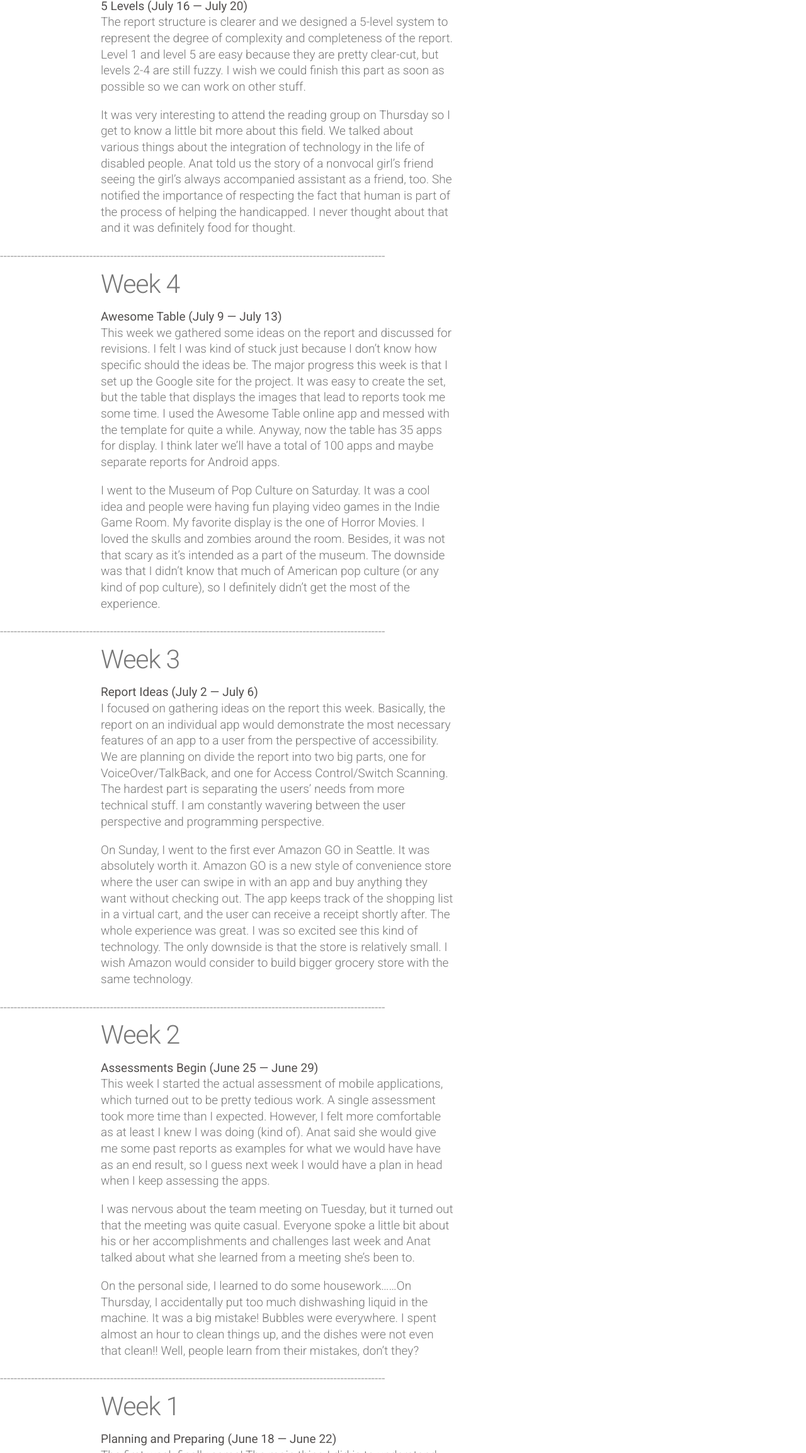
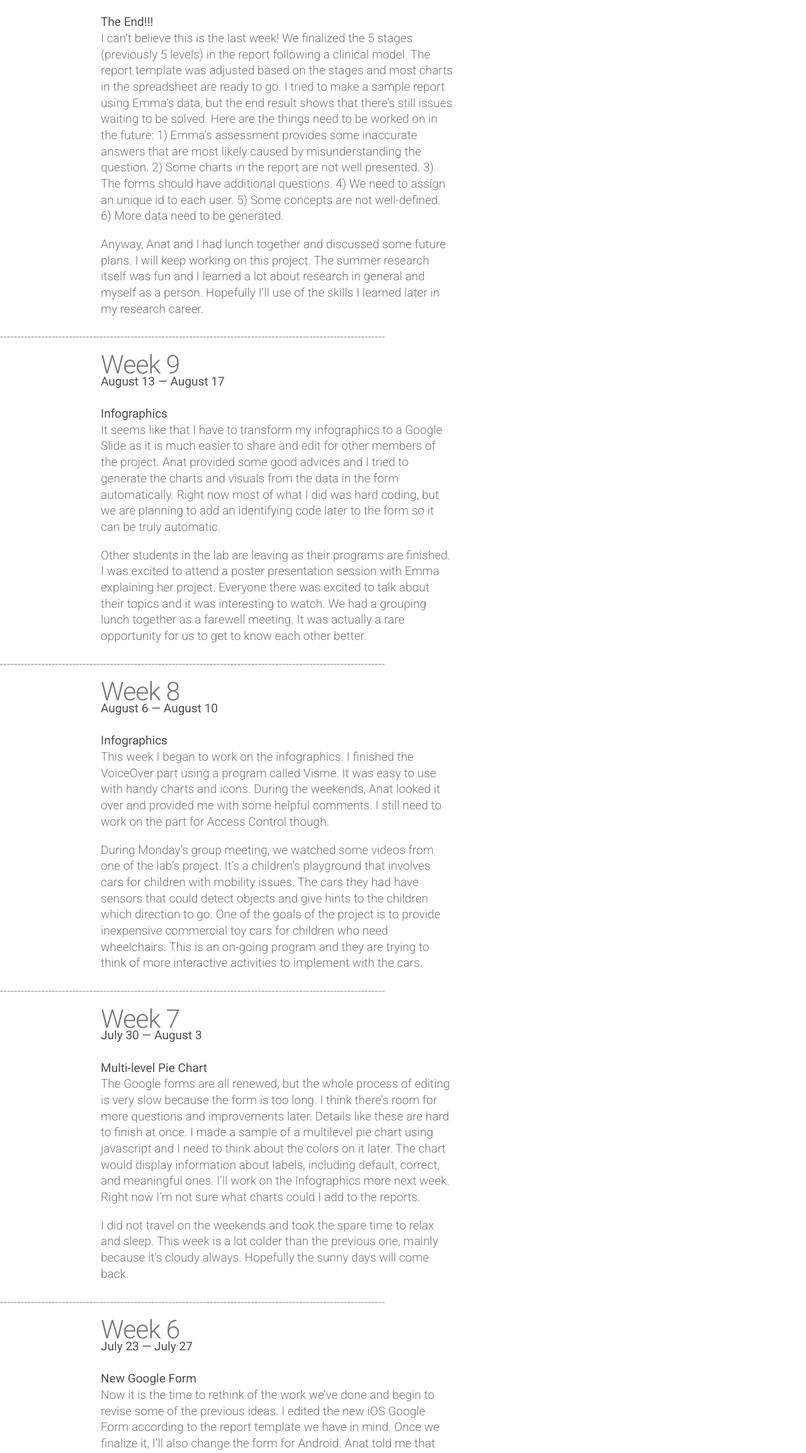
Before and after one commit to Cecilia-S/Cecilia-S.github.io, a plain HTML site: page journal.html in a window 1280 px wide. Shown: the part 493-2800 px from the top of the page at 63% size. Drawn offline with nearby package versions, Linux system fonts and the light colour scheme.

Commit message:
Update journal.html

```diff
--- a/journal.html
+++ b/journal.html
@@ -51,12 +51,83 @@
 	<!-- Main -->
 		<div id="main">
 
+		<div id="content" class="container">
+				<section class="7u">
+					<header>
+						<h2>Week 10</h2>
+						<h4>August 20 — August 24</h4>
+						<br/>
+						<h4>The End!!!</h4>
+						<p>I can’t believe this is the last week! We finalized the 5 stages (previously 5 levels) in the report following a clinical model. The report template was adjusted based on the stages and most charts in the spreadsheet are ready to go. I tried to make a sample report using Emma’s data, but the end result shows that there’s still issues waiting to be solved. Here are the things need to be worked on in the future: 1) Emma’s assessment provides some inaccurate answers that are most likely caused by misunderstanding the question. 2) Some charts in the report are not well presented. 3) The forms should have additional questions. 4) We need to assign an unique id to each user. 5) Some concepts are not well-defined. 6) More data need to be generated.</p>
+						<p>Anyway, Anat and I had lunch together and discussed some future plans. I will keep working on this project. The summer research itself was fun and I learned a lot about research in general and myself as a person. Hopefully I’ll use of the skills I learned later in my research career.</p>
+					</header>
+
+			</div>
+			<p>----------------------------------------------------------------------------------------------------------------</p>
+
+		<div id="content" class="container">
+				<section class="7u">
+					<header>
+						<h2>Week 9</h2>
+						<h4>August 13 — August 17</h4>
+						<br/>
+						<h4>Infographics  </h4>
+						<p>It seems like that I have to transform my infographics to a Google Slide as it is much easier to share and edit for other members of the project. Anat provided some good advices and I tried to generate the charts and visuals from the data in the form automatically. Right now most of what I did was hard coding, but we are planning to add an identifying code later to the form so it can be truly automatic.</p>
+						<p>Other students in the lab are leaving as their programs are finished. I was excited to attend a poster presentation session with Emma explaining her project. Everyone there was excited to talk about their topics and it was interesting to watch. We had a grouping lunch together as a farewell meeting. It was actually a rare opportunity for us to get to know each other better.</p>
+					</header>
+
+			</div>
+			<p>----------------------------------------------------------------------------------------------------------------</p>
+
+		<div id="content" class="container">
+				<section class="7u">
+					<header>
+						<h2>Week 8</h2>
+						<h4>August 6 — August 10</h4>
+						<br/>
+						<h4>Infographics</h4>
+						<p>This week I began to work on the infographics. I finished the VoiceOver part using a program called Visme. It was easy to use with handy charts and icons. During the weekends, Anat looked it over and provided me with some helpful comments. I still need to work on the part for Access Control though.</p>
+						<p>During Monday’s group meeting, we watched some videos from one of the lab’s project. It’s a children’s playground that involves cars for children with mobility issues. The cars they had have sensors that could detect objects and give hints to the children which direction to go. One of the goals of the project is to provide inexpensive commercial toy cars for children who need wheelchairs. This is an on-going program and they are trying to think of more interactive activities to implement with the cars. </p>
+					</header>
+
+			</div>
+			<p>----------------------------------------------------------------------------------------------------------------</p>
+
+			<div id="content" class="container">
+				<section class="7u">
+					<header>
+						<h2>Week 7</h2>
+						<h4>July 30 — August 3</h4>
+						<br/>
+						<h4>Multi-level Pie Chart</h4>
+						<p>The Google forms are all renewed, but the whole process of editing is very slow because the form is too long. I think there’s room for more questions and improvements later. Details like these are hard to finish at once. I made a sample of a multilevel pie chart using javascript and I need to think about the colors on it later. The chart would display information about labels, including default, correct, and meaningful ones. I’ll work on the Infographics more next week. Right now I’m not sure what charts could I add to the reports.</p>
+						<p>I did not travel on the weekends and took the spare time to relax and sleep. This week is a lot colder than the previous one, mainly because it’s cloudy always. Hopefully the sunny days will come back.</p>
+					</header>
+
+			</div>
+			<p>----------------------------------------------------------------------------------------------------------------</p>
+
+			<div id="content" class="container">
+				<section class="7u">
+					<header>
+						<h2>Week 6</h2>
+						<h4>July 23 — July 27</h4>
+						<br/>
+						<h4>New Google Form</h4>
+						<p>Now it is the time to rethink of the work we’ve done and begin to revise some of the previous ideas. I edited the new iOS Google Form according to the report template we have in mind. Once we finalize it, I’ll also change the form for Android. Anat told me that this is a iterative process of doing new things and revisit the old ones. That was a big relief for me since I was having trouble making progress. Overall, I think we are moving forward now.</p>
+						<p>I visited the Seattle Central Public Library on Saturday. It was an amazing building, but I did not stay long enough to actually read a book, maybe next time. People there were nice and I loved the book spiral where you could walk downstairs without staircase.</p>
+					</header>
+
+			</div>
+			<p>----------------------------------------------------------------------------------------------------------------</p>
+
 			<div id="content" class="container">
 				<section class="7u">
 					<header>
 						<h2>Week 5</h2>
+						<h4>July 16 — July 20</h4>
 						<br/>
-						<h4>5 Levels  (July 16 — July 20)</h4>
+						<h4>5 Levels</h4>
 						<p>The report structure is clearer and we designed a 5-level system to represent the degree of complexity and completeness of the report. Level 1 and level 5 are easy because they are pretty clear-cut, but levels 2-4 are still fuzzy. I wish we could finish this part as soon as possible so we can work on other stuff.</p>
 						<p>It was very interesting to attend the reading group on Thursday so I get to know a little bit more about this field. We talked about various things about the integration of technology in the life of disabled people. Anat told us the story of a nonvocal girl’s friend seeing the girl’s always accompanied assistant as a friend, too. She notified the importance of respecting the fact that human is part of the process of helping the handicapped. I never thought about that and it was definitely food for thought. </p>
 					</header>
@@ -69,8 +140,9 @@
 				<section class="7u">
 					<header>
 						<h2>Week 4</h2>
+						<h4>July 9 — July 13</h4>
 						<br/>
-						<h4>Awesome Table  (July 9 — July 13)</h4>
+						<h4>Awesome Table</h4>
 						<p>This week we gathered some ideas on the report and discussed for revisions. I felt I was kind of stuck just because I don’t know how specific should the ideas be. The major progress this week is that I set up the Google site for the project. It was easy to create the set, but the table that displays the images that lead to reports took me some time. I used the Awesome Table online app and messed with the template for quite a while. Anyway, now the table has 35 apps for display. I think later we’ll have a total of 100 apps and maybe separate reports for Android apps.</p>
 						<p>I went to the Museum of Pop Culture on Saturday. It was a cool idea and people were having fun playing video games in the Indie Game Room. My favorite display is the one of Horror Movies. I loved the skulls and zombies around the room. Besides, it was not that scary as it’s intended as a part of the museum. The downside was that I didn’t know that much of American pop culture (or any kind of pop culture), so I definitely didn’t get the most of the experience.</p>
 					</header>
@@ -82,8 +154,9 @@
 				<section class="7u">
 					<header>
 						<h2>Week 3</h2>
+						<h4>July 2 — July 6</h4>
 						<br/>
-						<h4>Report Ideas  (July 2 — July 6)</h4>
+						<h4>Report Ideas</h4>
 						<p>I focused on gathering ideas on the report this week. Basically, the report on an individual app would demonstrate the most necessary features of an app to a user from the perspective of accessibility. We are planning on divide the report into two big parts, one for VoiceOver/TalkBack, and one for Access Control/Switch Scanning. The  hardest part is separating the users’ needs from more technical stuff. I am constantly wavering between the user perspective and programming perspective. </p>
 						<p>On Sunday, I went to the first ever Amazon GO in Seattle. It was absolutely worth it. Amazon GO is a new style of convenience store where the user can swipe in with an app and buy anything they want without checking out. The app keeps track of the shopping list in a virtual cart, and the user can receive a receipt shortly after. The whole experience was great. I was so excited see this kind of technology. The only downside is that the store is relatively small. I wish Amazon would consider to build bigger grocery store with the same technology.</p>
 					</header>
@@ -95,8 +168,9 @@
 				<section class="7u">
 					<header>
 						<h2>Week 2</h2>
+						<h4>June 25 — June 29</h4>
 						<br/>
-						<h4>Assessments Begin  (June 25 — June 29)</h4>
+						<h4>Assessments Begin</h4>
 						<p>This week I started the actual assessment of mobile applications, which turned out to be pretty tedious work. A single assessment took more time than I expected. However, I felt more comfortable as at least I knew I was doing (kind of). Anat said she would give me some past reports as examples for what we would have have as an end result, so I guess next week I would have a plan in head when I keep assessing the apps.</p>
 						<p>I was nervous about the team meeting on Tuesday, but it turned out that the meeting was quite casual. Everyone spoke a little bit about his or her accomplishments and challenges last week and Anat talked about what she learned from a meeting she’s been to. </p>
 						<p>On the personal side, I learned to do some housework……On Thursday, I accidentally put too much dishwashing liquid in the machine. It was a big mistake! Bubbles were everywhere. I spent almost an hour to clean things up, and the dishes were not even that clean!! Well, people learn from their mistakes, don’t they?</p>
@@ -108,8 +182,9 @@
 				<section class="7u">
 					<header>
 						<h2>Week 1</h2>
+						<h4>June 18 — June 22</h4>
 						<br/>
-						<h4>Planning and Preparing  (June 18 — June 22)</h4>
+						<h4>Planning and Preparing</h4>
 						<p>The first week finally came! The main thing I did is to understand the project and to start preparing and plan for the whole program. After a discussion with Anat and reading a paper from a past student project, I began to understand our goals. To start, I needed a questionnaire to ask specific questions for the assessment. I adapted the Google form for Android app assessment and replaced some of the features with the equivalent in the iOS system. Later, we could use the result to compare accessibility features between iOS apps and Android apps and probably find out if there is any difference between open sourced and proprietary developing environment.</p>
 						<p>Seattle is a beautiful city. I lived in an apartment close to the university. The apartment itself is neat and my roommate seems nice, the only thing that bothers me is that street not far away looks sketch and some college students next door party almost everyday. I’m planning to travel a lot on weekends when I’m still in Seattle, but it is a bit hard when I don’t have a car.</p>
 					</header>
```
